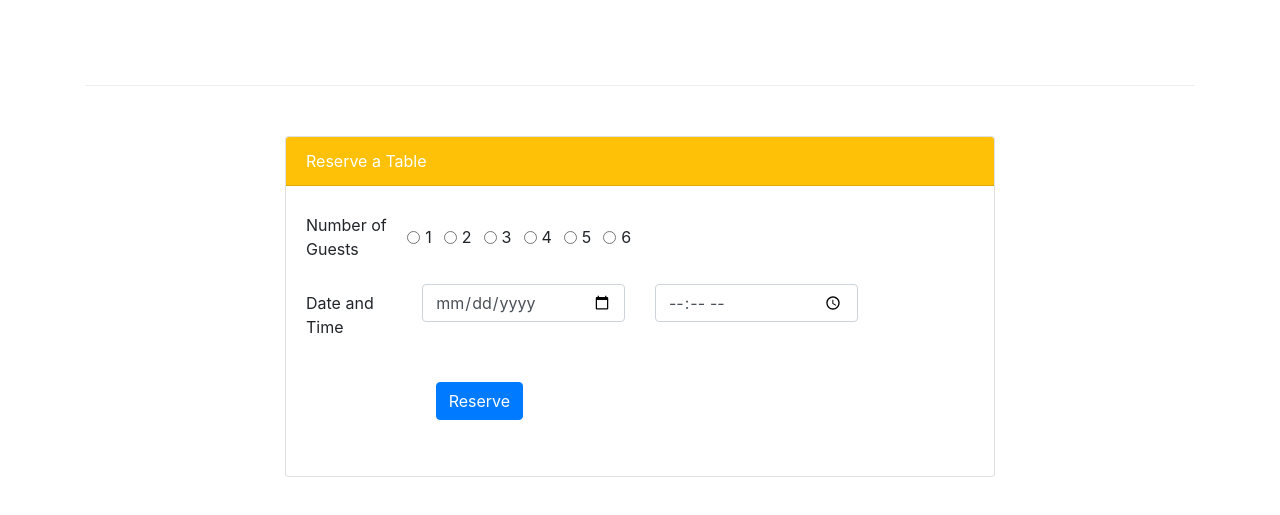
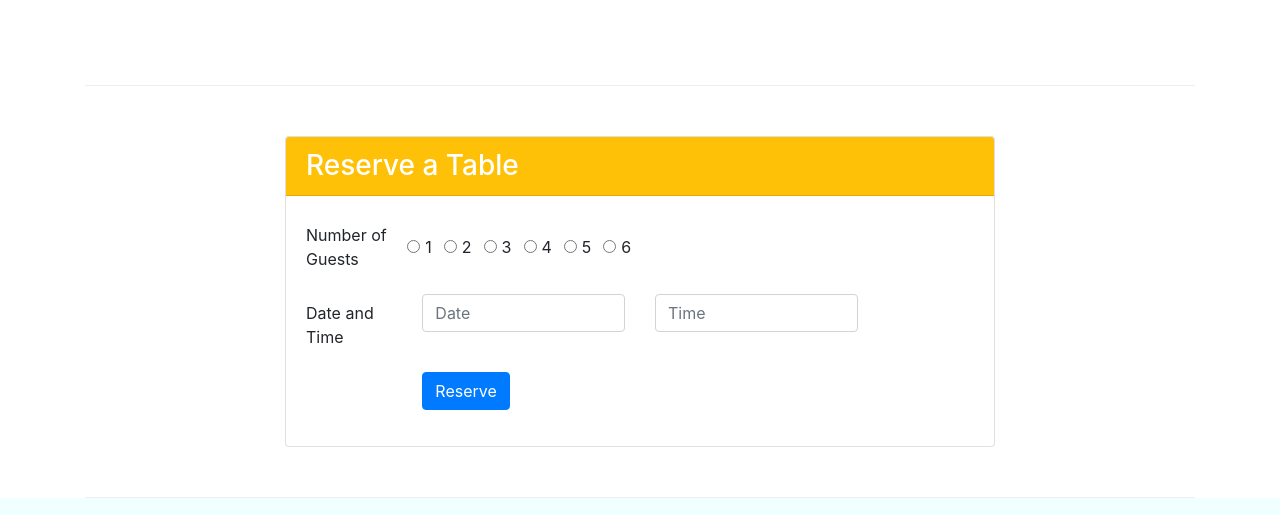
Before and after one commit to fastsnail123/Bootstrap4, a website: page index.html in a window 1280 px wide. Shown: the part 1448-1963 px from the top of the page. Drawn offline with nearby package versions, Linux system fonts and the light colour scheme.

Commit message:
fix a bug

```diff
--- a/index.html
+++ b/index.html
@@ -58,12 +58,15 @@
               your culinary senses!
             </p>
           </div>
-          <div class="col-12 col-sm aligh-self-center">
+
+          <div class="col-12 col-sm-3 align-self-center">
             <img src="img/logo.png" class="img-fluid">
-        </div>
-        <div class="col-12 col-sm aligh-self-center">
-          <a role="button" class="btn btn-warning btn-sm btn-block" href="#reserveForm">Reserve Table</a>
-        </div>
+          </div>
+
+          <div class="col-12 col-sm-3 align-self-center">
+            <a  class="btn btn-warning btn-sm btn-block" href="#reserveForm" role="button">Reserve Table</a>
+          </div>
+
         </div>
       </div>
     </header>
@@ -134,10 +137,11 @@
       </div>
 
       <div class="row row-content justify-content-center">
-         <form class="col-12 col-sm-8 " id="reserveForm">
+         <div class="col-12 col-sm-8 " id="reserveForm">
            <div class="card">
-           <div class="card-header card-title text-white bg-warning ">Reserve a Table</div>
+           <h3 class="card-header bg-warning text-white ">Reserve a Table</h3>
           <div class="card-body">
+            <form>
            <div class="form-group row">
             <label for="num" class="col-12 col-md-2 col-form-label">Number of Guests</label>
             <div class="form-check form-check-inline">
@@ -169,21 +173,22 @@
           <div class= " form-group row">
             <label for="dateTime" class="col-12 col-md-2 col-form-label">Date and Time</label>
                         <div class="col-12 col-md-4">
-                            <input type="date" class="form-control" id="date" name="date" placeholder="Date">
+                            <input type="text" class="form-control" id="date" name="date" placeholder="Date">
                         </div>
                         <div class="col-12 col-md-4">
-                            <input type="time" class="form-control" id="time" name="time" placeholder="Time">
+                            <input type="text" class="form-control" id="time" name="time" placeholder="Time">
                         </div>
           </div>
-          <div class=" card-body form-group row">
+          <div class="form-group row">
             <div class="offset-md-2 col-md-10">
                 <button type="submit" class="btn btn-primary">Reserve</button>
             </div>
-        </div>
+        </div></form>
+
  </div>
 
 
-        </div></form>
+        </div></div>
       </div>
     </div>
 
```
